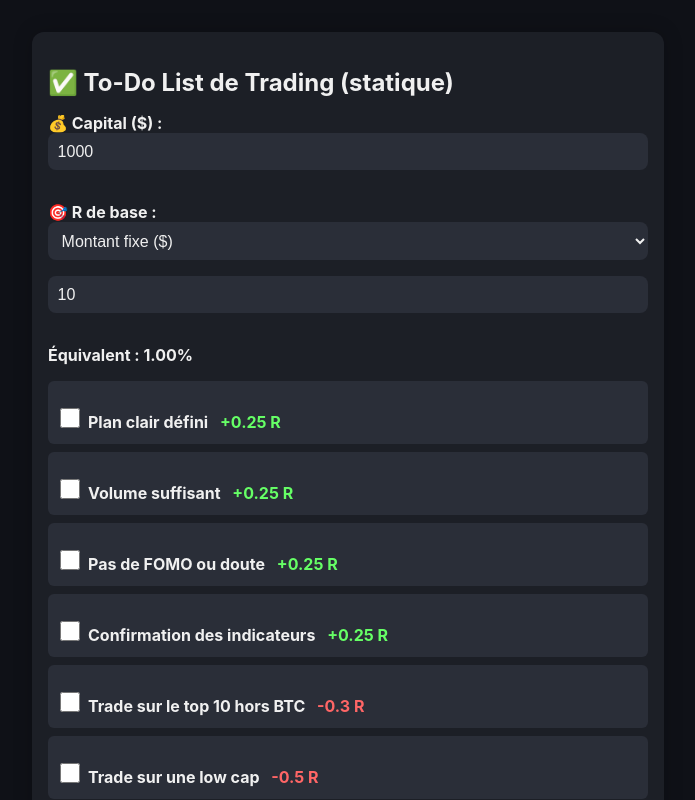
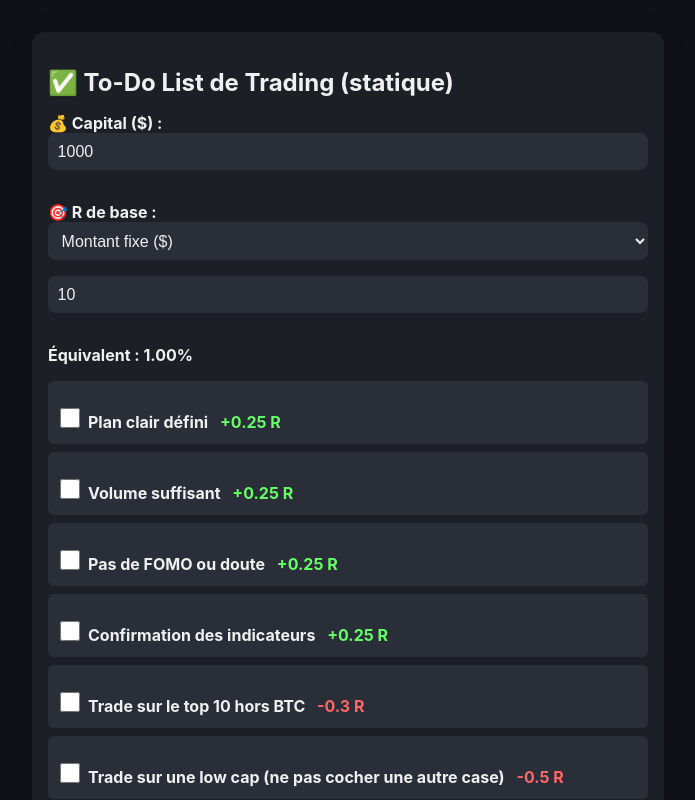
Before and after one commit to SandroPimentel/r_score, a React (Vite) app: page / in a window 1280 px wide. Shown: the top 800 px of the page, without its empty margins (292-987 px from the left). Built offline with nearby package versions, Linux system fonts and the light colour scheme.

Commit message:
Ajout du favicon.ico

```diff
--- a/index.html
+++ b/index.html
@@ -3,7 +3,7 @@
 
 <head>
   <meta charset="UTF-8" />
-  <link rel="icon" type="image/png" href="/logo.png" />
+  <link rel="icon" type="image/x-icon" href="/favicon.ico" />
   <meta name="viewport" content="width=device-width, initial-scale=1.0" />
   <title>R + Sizing</title>
 </head>
--- a/src/RScoreCalculator.jsx
+++ b/src/RScoreCalculator.jsx
@@ -12,7 +12,7 @@ const RScoreCalculator = () => {
     { id: 4, label: "Pas de FOMO ou doute", bonus: 0.25 },
     { id: 5, label: "Confirmation des indicateurs", bonus: 0.25 },
     { id: 7, label: "Trade sur le top 10 hors BTC", bonus: -0.3 },
-    { id: 8, label: "Trade sur une low cap", bonus: -0.5 },
+    { id: 8, label: "Trade sur une low cap (ne pas cocher une autre case)", bonus: -0.5 },
     { id: 9, label: "Trade short", bonus: -0.3 },
     { id: 10, label: "Session US", bonus: 0.25 },
     { id: 11, label: "Trade marché US fermé", bonus: -0.3 },
```
